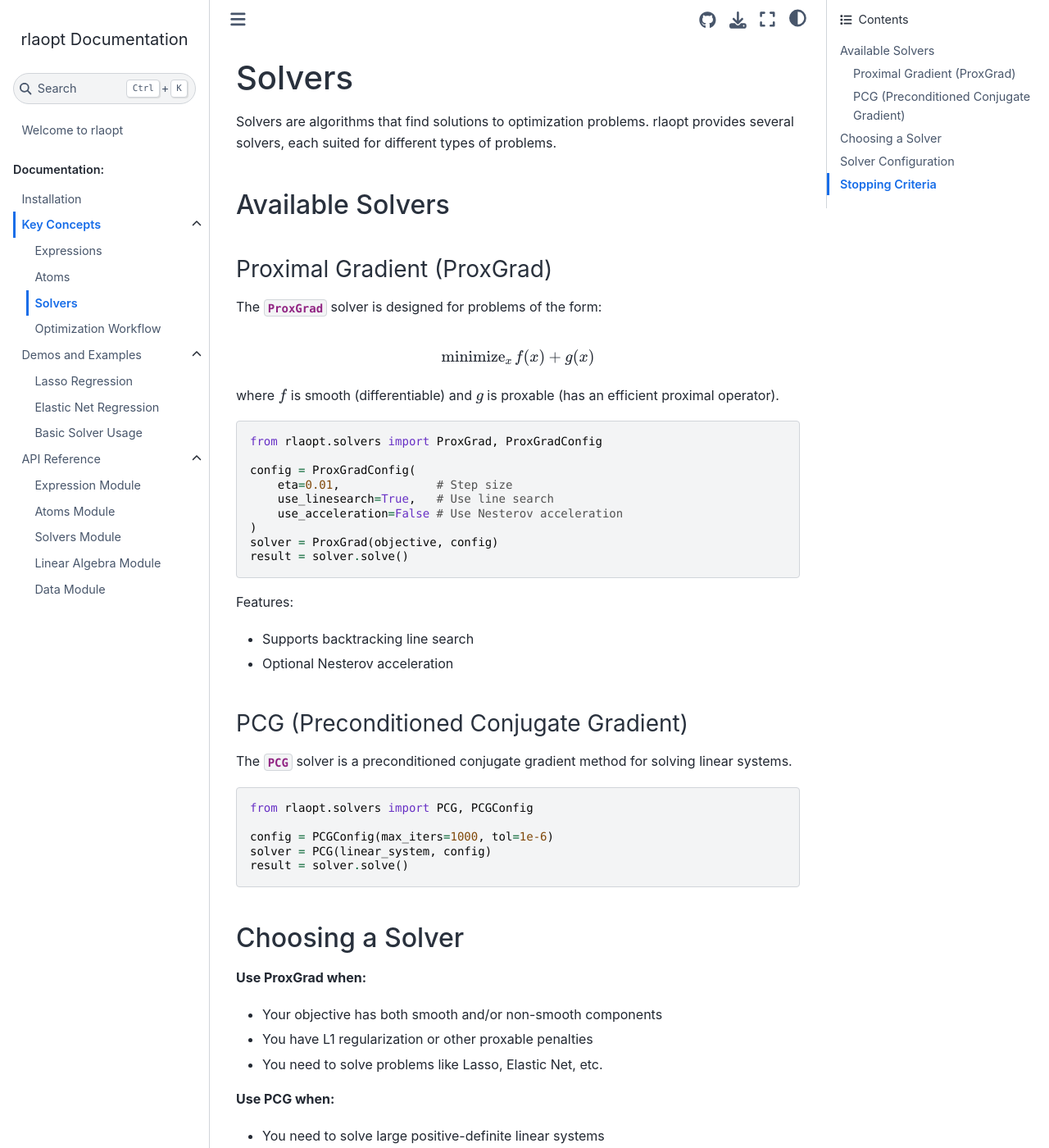
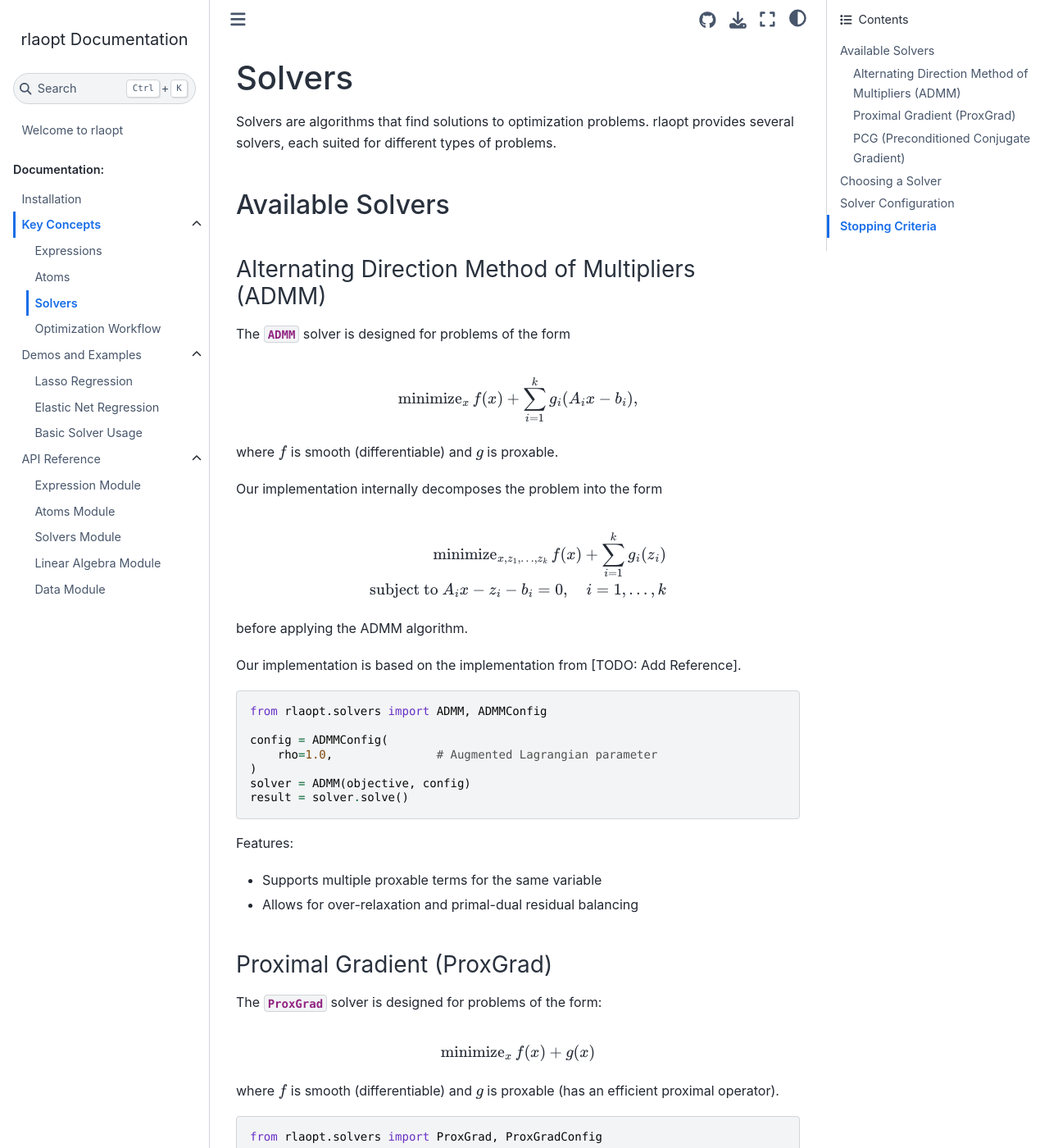
Before and after one commit to udellgroup/rlaopt, a Sphinx documentation site: the page built from docs/key_concepts/solvers.rst, in a window 1280 px wide and 1400 px high. Shown: the whole window at 82% size. Built offline with Sphinx 7.4.7 and the Sphinx Book theme 1.1.4, drawn with Linux system fonts in a browser that asks for light colours; some of the changed text lies outside the part shown.

Commit message:
update docs with ADMM

```diff
--- a/docs/key_concepts/solvers.rst
+++ b/docs/key_concepts/solvers.rst
@@ -5,6 +5,43 @@ Solvers are algorithms that find solutions to optimization problems. rlaopt prov
 
 Available Solvers
 -----------------
+
+Alternating Direction Method of Multipliers (ADMM)
+~~~~~~~~~~~~~~~~~~~~~~~~~~~~~~~~~~~~~~~~~~~~~~~~~~
+
+The :class:`~rlaopt.solvers.ADMM` solver is designed for problems of the form
+
+.. math::
+
+   \operatorname{minimize}_x f(x) + \sum_{i = 1}^k g_i(A_i x - b_i),
+
+where :math:`f` is smooth (differentiable) and :math:`g` is proxable.
+
+Our implementation internally decomposes the problem into the form
+
+.. math::
+
+   \operatorname{minimize}_{x, z_1, \ldots, z_k} f(x) + \sum_{i = 1}^k g_i(z_i) \\
+   \text{subject to } A_i x - z_i - b_i = 0, \quad i = 1, \ldots, k
+
+before applying the ADMM algorithm.
+
+Our implementation is based on the implementation from [TODO: Add Reference].
+
+.. code-block:: python
+
+   from rlaopt.solvers import ADMM, ADMMConfig
+
+   config = ADMMConfig(
+       rho=1.0,               # Augmented Lagrangian parameter
+   )
+   solver = ADMM(objective, config)
+   result = solver.solve()
+
+Features:
+
+* Supports multiple proxable terms for the same variable
+* Allows for over-relaxation and primal-dual residual balancing
 
 Proximal Gradient (ProxGrad)
 ~~~~~~~~~~~~~~~~~~~~~~~~~~~~
@@ -50,11 +87,15 @@ The :class:`~rlaopt.solvers.PCG` solver is a preconditioned conjugate gradient m
 Choosing a Solver
 -----------------
 
+**Use ADMM when:**
+
+* Your objective can be written in the form :math:`f(x) + \sum_{i = 1}^k g_i(A_i x - b_i)` where :math:`f` is smooth and :math:`g_i` are proxable
+* If there are no non-smooth components, use ProxGrad instead
+
 **Use ProxGrad when:**
 
-* Your objective has both smooth and/or non-smooth components
-* You have L1 regularization or other proxable penalties
-* You need to solve problems like Lasso, Elastic Net, etc.
+* Your objective can be written in the form :math:`f(x) + g(x)` where :math:`f` is smooth and :math:`g` is proxable
+* Examples include Lasso regression, Elastic Net, and other regularized regression problems
 
 **Use PCG when:**
 
@@ -65,24 +106,17 @@ Solver Configuration
 
 Each solver has a configuration class that controls its behavior:
 
+* :class:`~rlaopt.solvers.ADMMConfig`: Augmented Lagrangian parameter, over-relaxation, residual balancing, etc.
 * :class:`~rlaopt.solvers.ProxGradConfig`: Step size, line search, acceleration
 * :class:`~rlaopt.solvers.PCGConfig`: Iteration limits, tolerance, preconditioner
-
-.. code-block:: python
-
-   config = ProxGradConfig(
-       eta=0.01,
-       use_linesearch=True,
-       max_iters=1000,
-       tol=1e-4
-   )
 
 Stopping Criteria
 -----------------
 
 All solvers support stopping criteria:
 
-* ``max_iters``: Maximum number of iterations
-* ``tol``: Convergence tolerance
+* :class:`~rlaopt.solvers.ADMMStoppingCriteria`: Maximum iterations, Primal and dual residual tolerance
+* :class:`~rlaopt.solvers.ProxGradStoppingCriteria`: Maximum iterations, convergence tolerance
+* :class:`~rlaopt.solvers.PCGStoppingCriteria`: Maximum iterations, convergence tolerance
 
 The solver will stop when either criterion is met.
```
Also changed, not shown: docs/api/solvers.rst (+20 -1 lines).
